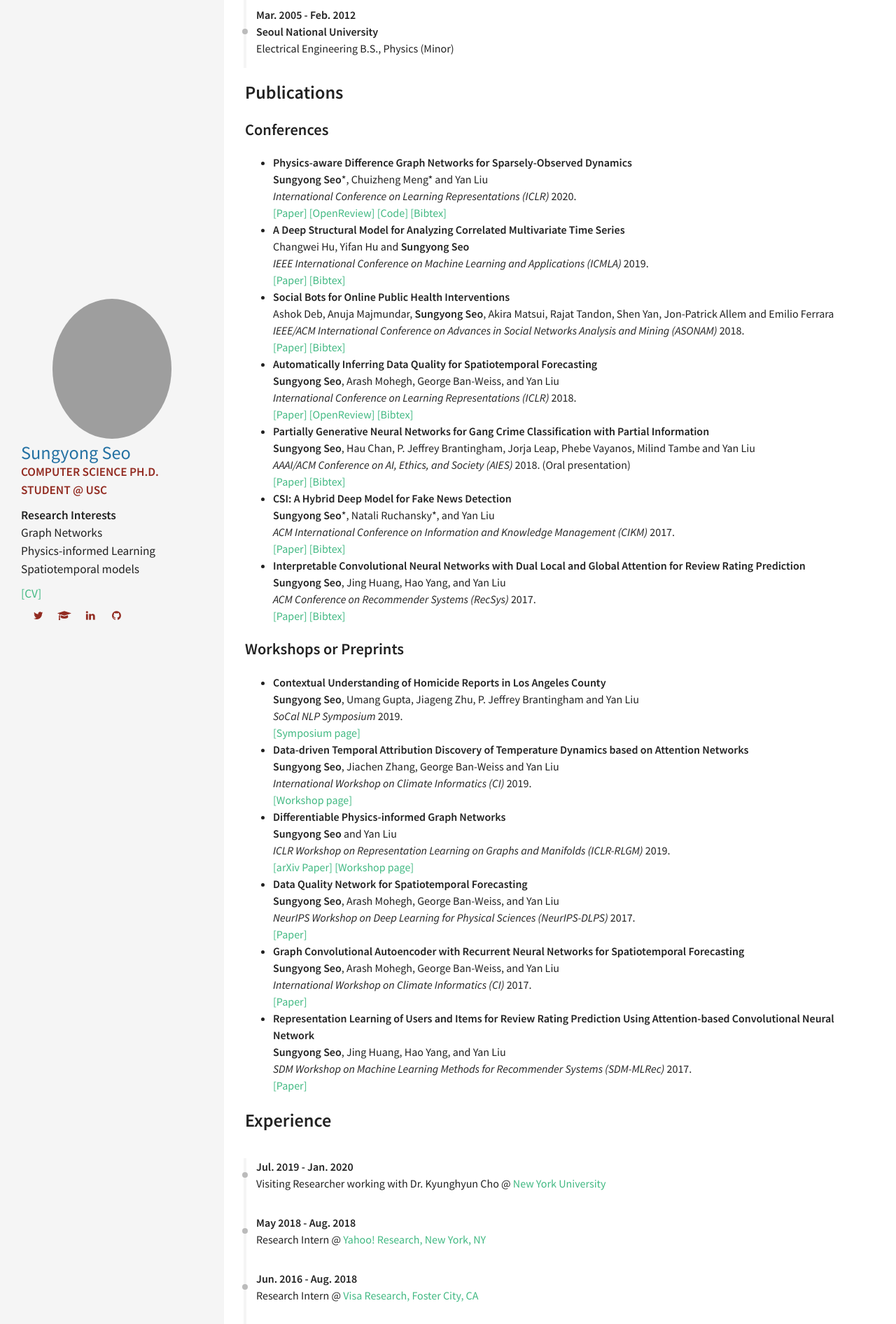
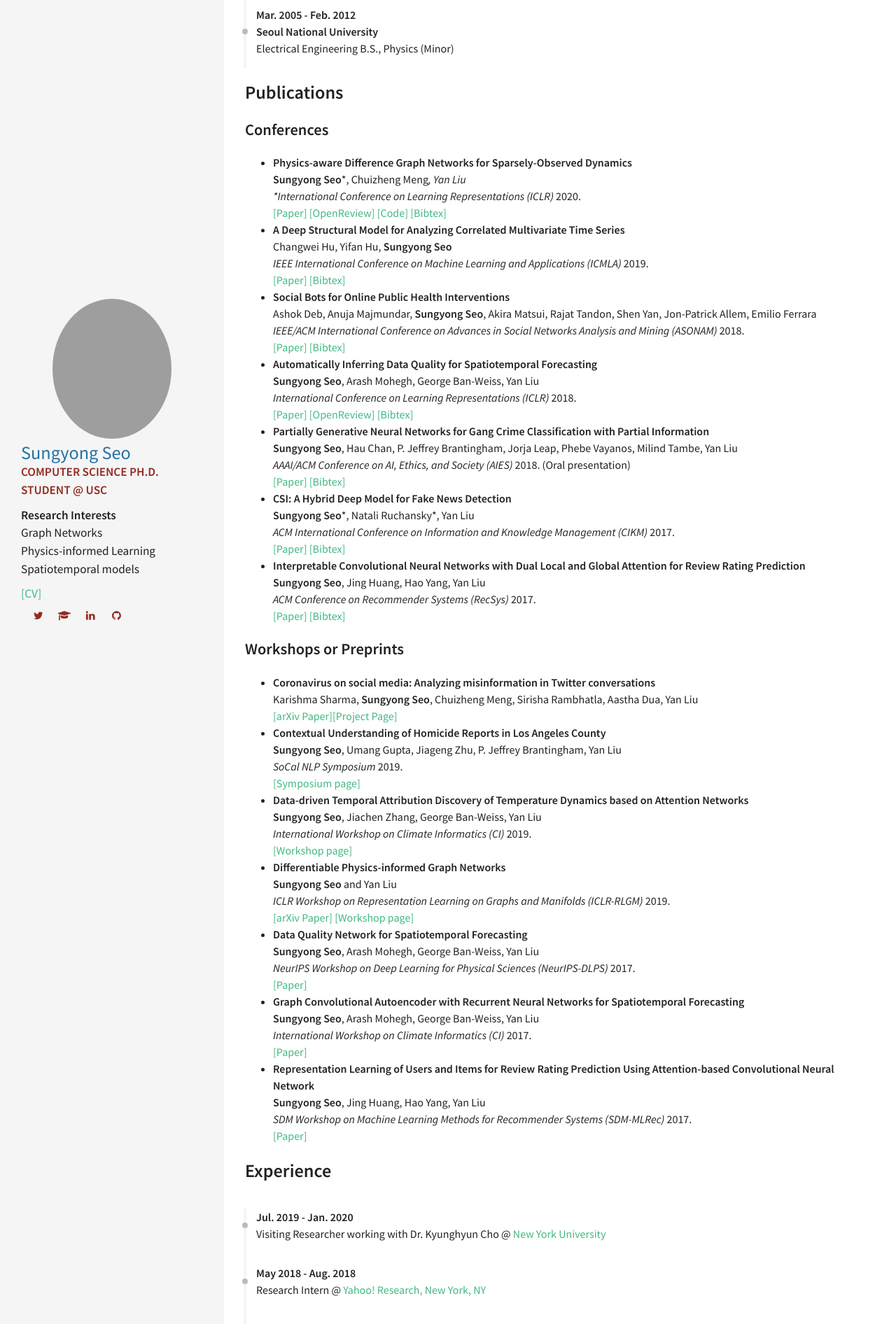
Before and after one commit to sungyongs/sungyongs.github.io, a Jekyll site: the page built from index.md, in a window 1280 px wide. Shown: the part 812-2704 px from the top of the page at 70% size. Built offline with Jekyll 4.4.1, drawn with Linux system fonts in a browser that asks for light colours.

Commit message:
added covid-19 paper

```diff
--- a/index.md
+++ b/index.md
@@ -27,43 +27,46 @@ More specifically, my research mainly focuses on principled techniques for extra
 ## Publications
 ### Conferences
 - **Physics-aware Difference Graph Networks for Sparsely-Observed Dynamics**<br>
-**Sungyong Seo**\*, Chuizheng Meng* and Yan Liu<br>
+**Sungyong Seo**\*, Chuizheng Meng*, Yan Liu<br>
 *International Conference on Learning Representations (ICLR)* 2020.<br>
 [\[Paper\]](https://openreview.net/pdf?id=r1gelyrtwH) [\[OpenReview\]](https://openreview.net/forum?id=r1gelyrtwH) [\[Code\]](https://github.com/USC-Melady/ICLR2020-PADGN) [\[Bibtex\]](https://raw.githubusercontent.com/sungyongs/sungyongs.github.io/master/bibtex/seo2020physicsaware)
 <!-- - **Network Inference from a Mixture of Diffusion Models**<br>
 Karishma Sharma, Xinran He, **Sungyong Seo** and Yan Liu (Submitted)<br> -->
 - **A Deep Structural Model for Analyzing Correlated Multivariate Time Series**<br>
-Changwei Hu, Yifan Hu and **Sungyong Seo**<br>
+Changwei Hu, Yifan Hu, **Sungyong Seo**<br>
 *IEEE International Conference on Machine Learning and Applications (ICMLA)* 2019.<br>
 [\[Paper\]](https://arxiv.org/abs/2001.00559) [\[Bibtex\]](https://raw.githubusercontent.com/sungyongs/sungyongs.github.io/master/bibtex/hu2019deep)
 - **Social Bots for Online Public Health Interventions**<br>
-Ashok Deb, Anuja Majmundar, **Sungyong Seo**, Akira Matsui, Rajat Tandon, Shen Yan, Jon-Patrick Allem and Emilio Ferrara <br>
+Ashok Deb, Anuja Majmundar, **Sungyong Seo**, Akira Matsui, Rajat Tandon, Shen Yan, Jon-Patrick Allem, Emilio Ferrara <br>
 *IEEE/ACM International Conference on Advances in Social Networks Analysis and Mining (ASONAM)* 2018.<br>
 [\[Paper\]](https://arxiv.org/abs/1804.07886) [\[Bibtex\]](https://raw.githubusercontent.com/sungyongs/sungyongs.github.io/master/bibtex/deb2018social)
 - **Automatically Inferring Data Quality for Spatiotemporal Forecasting**<br>
-**Sungyong Seo**, Arash Mohegh, George Ban-Weiss, and Yan Liu<br>
+**Sungyong Seo**, Arash Mohegh, George Ban-Weiss, Yan Liu<br>
 *International Conference on Learning Representations (ICLR)* 2018.<br>
 [\[Paper\]](https://openreview.net/forum?id=ByJIWUnpW) [\[OpenReview\]](https://openreview.net/forum?id=ByJIWUnpW) [\[Bibtex\]](https://raw.githubusercontent.com/sungyongs/sungyongs.github.io/master/bibtex/seo2018automatically)
 - **Partially Generative Neural Networks for Gang Crime Classification with Partial Information**<br>
-**Sungyong Seo**, Hau Chan, P. Jeffrey Brantingham, Jorja Leap, Phebe Vayanos, Milind Tambe and Yan Liu<br>
+**Sungyong Seo**, Hau Chan, P. Jeffrey Brantingham, Jorja Leap, Phebe Vayanos, Milind Tambe, Yan Liu<br>
 *AAAI/ACM Conference on AI, Ethics, and Society (AIES)* 2018. (Oral presentation)<br>
 [\[Paper\]](https://pdfs.semanticscholar.org/b00d/c595d1e947b932e48223273bc21ce985bd5b.pdf) [\[Bibtex\]](https://raw.githubusercontent.com/sungyongs/sungyongs.github.io/master/bibtex/seo2018partially)
 - **CSI: A Hybrid Deep Model for Fake News Detection**<br>
-**Sungyong Seo**\*, Natali Ruchansky\*, and Yan Liu<br>
+**Sungyong Seo**\*, Natali Ruchansky\*, Yan Liu<br>
 *ACM International Conference on Information and Knowledge Management (CIKM)* 2017.<br>
 [\[Paper\]](https://dl.acm.org/citation.cfm?id=3132877) [\[Bibtex\]](https://raw.githubusercontent.com/sungyongs/sungyongs.github.io/master/bibtex/ruchansky2017csi)
 - **Interpretable Convolutional Neural Networks with Dual Local and Global Attention for Review Rating Prediction**<br>
-**Sungyong Seo**, Jing Huang, Hao Yang, and Yan Liu<br>
+**Sungyong Seo**, Jing Huang, Hao Yang, Yan Liu<br>
 *ACM Conference on Recommender Systems (RecSys)* 2017.<br>
 [\[Paper\]](https://dl.acm.org/citation.cfm?id=3109890) [\[Bibtex\]](https://raw.githubusercontent.com/sungyongs/sungyongs.github.io/master/bibtex/seo2017interpretable)
 
 ### Workshops or Preprints
+- **Coronavirus on social media: Analyzing misinformation in Twitter conversations**<br>
+Karishma Sharma, **Sungyong Seo**, Chuizheng Meng, Sirisha Rambhatla, Aastha Dua, Yan Liu<br>
+[\[arXiv Paper\]](https://arxiv.org/abs/2003.12309)[\[Project Page\]](https://usc-melady.github.io/COVID-19-Tweet-Analysis/index.html)
 - **Contextual Understanding of Homicide Reports in Los Angeles County**<br>
-**Sungyong Seo**, Umang Gupta, Jiageng Zhu, P. Jeffrey Brantingham and Yan Liu<br>
+**Sungyong Seo**, Umang Gupta, Jiageng Zhu, P. Jeffrey Brantingham, Yan Liu<br>
 *SoCal NLP Symposium* 2019.<br>
 [\[Symposium page\]](https://socalnlp.github.io/symp19/index.html)
 - **Data-driven Temporal Attribution Discovery of Temperature Dynamics based on Attention Networks**<br>
-**Sungyong Seo**, Jiachen Zhang, George Ban-Weiss and Yan Liu<br>
+**Sungyong Seo**, Jiachen Zhang, George Ban-Weiss, Yan Liu<br>
 *International Workshop on Climate Informatics (CI)* 2019.<br>
 [\[Workshop page\]](https://sites.google.com/view/climateinformatics2019)
 - **Differentiable Physics-informed Graph Networks**<br>
@@ -71,15 +74,15 @@ Ashok Deb, Anuja Majmundar, **Sungyong Seo**, Akira Matsui, Rajat Tandon, Shen Y
 *ICLR Workshop on Representation Learning on Graphs and Manifolds (ICLR-RLGM)* 2019.<br>
 [\[arXiv Paper\]](https://arxiv.org/abs/1902.02950) [\[Workshop page\]](https://rlgm.github.io)
 - **Data Quality Network for Spatiotemporal Forecasting**<br>
-**Sungyong Seo**, Arash Mohegh, George Ban-Weiss, and Yan Liu<br>
+**Sungyong Seo**, Arash Mohegh, George Ban-Weiss, Yan Liu<br>
 *NeurIPS Workshop on Deep Learning for Physical Sciences (NeurIPS-DLPS)* 2017.<br>
 [\[Paper\]](https://dl4physicalsciences.github.io/files/nips_dlps_2017_17.pdf)
 - **Graph Convolutional Autoencoder with Recurrent Neural Networks for Spatiotemporal Forecasting**<br>
-**Sungyong Seo**, Arash Mohegh, George Ban-Weiss, and Yan Liu<br>
+**Sungyong Seo**, Arash Mohegh, George Ban-Weiss, Yan Liu<br>
 *International Workshop on Climate Informatics (CI)* 2017.<br>
 [\[Paper\]](https://www2.cisl.ucar.edu/events/workshops/climate-informatics/2017/home)
 - **Representation Learning of Users and Items for Review Rating Prediction Using Attention-based Convolutional Neural Network** <br/>
-**Sungyong Seo**, Jing Huang, Hao Yang, and Yan Liu<br/>
+**Sungyong Seo**, Jing Huang, Hao Yang, Yan Liu<br/>
 *SDM Workshop on Machine Learning Methods for Recommender Systems (SDM-MLRec)* 2017. <br/>
 [\[Paper\]](https://pdfs.semanticscholar.org/4946/89f4522619b887e515aea2b205490b0eb5cd.pdf)
 
```
